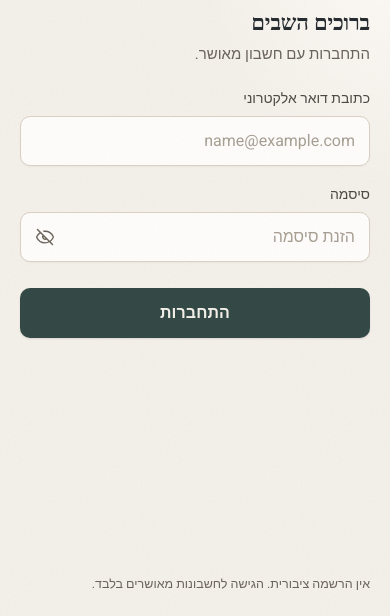
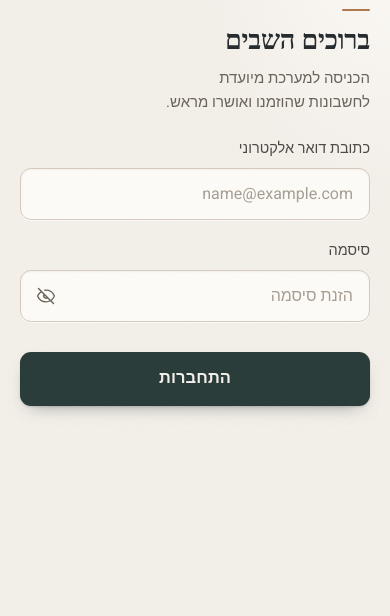
Before and after one commit to 11030520550/hapirsumon-orders, a plain HTML site: page index.html in a window 390 px wide. Shown: the part 228-844 px from the top of the page. Drawn offline with nearby package versions, Linux system fonts and the light colour scheme; a web font is replaced by a local one.

Commit message:
Login: stronger form presence, new slogan and access text, autofill styling
- Slogan: "ניהול חכם. פרסום מדויק." (brand position unchanged)
- Access text "הכניסה למערכת מיועדת לחשבונות שהוזמנו ואושרו מראש." replaces the secondary line;
  the duplicate footnote at the bottom is removed
- Form: 420px column, serif heading under one short copper rule, calmer spacing, 52px warm fields
  with a hint of depth, deeper forest button with a slightly stronger presence; optically centred
- Browser autofill keeps the warm field colour (no blue) and keeps the focus ring
- Eye toggle 40px (44px touch target on phones); fields scroll into view above the on-screen keyboard
- Photograph and split untouched: pixel-identical to 12505d0 at 1440/1280/834/390
- Tests: A11 extended (slogan, access text once, LTR email/password, eye inside field); 73/73 pass

The circular symbol image requested by the owner was not received; the existing mark stays until the file is provided.

Co-Authored-By: Claude Opus 5.5 <noreply@anthropic.com>

```diff
--- a/index.html
+++ b/index.html
@@ -8,7 +8,7 @@
   <link rel="preconnect" href="https://fonts.googleapis.com">
   <link rel="preconnect" href="https://fonts.gstatic.com" crossorigin>
   <link href="https://fonts.googleapis.com/css2?family=Frank+Ruhl+Libre:wght@500;700&family=Heebo:wght@400;500;600;700&display=swap" rel="stylesheet">
-  <link rel="stylesheet" href="styles.css?v=20261117-1">
+  <link rel="stylesheet" href="styles.css?v=20261117-2">
   <script src="https://cdn.jsdelivr.net/npm/@supabase/supabase-js@2"></script>
   <script src="supabase-config.js"></script>
   <script src="app.js?v=20261117-1" defer></script>
@@ -40,12 +40,12 @@
         </svg>
         <span class="auth-brand-text">
           <span class="auth-wordmark">הפרסומון</span>
-          <span class="auth-tagline">הסדר שמאחורי כל גיליון</span>
+          <span class="auth-tagline">ניהול חכם. פרסום מדויק.</span>
         </span>
       </header>
       <div class="auth-body">
         <h1 id="login-title">ברוכים השבים</h1>
-        <p class="auth-lede">התחברות עם חשבון מאושר.</p>
+        <p class="auth-lede">הכניסה למערכת מיועדת לחשבונות שהוזמנו ואושרו מראש.</p>
         <form id="login-form" class="auth-form" aria-describedby="login-message">
           <label class="field-label">כתובת דואר אלקטרוני
             <input name="email" type="email" autocomplete="username" required maxlength="254" placeholder="name@example.com" dir="ltr" spellcheck="false">
@@ -68,7 +68,6 @@
           <button class="button button-ghost" id="auth-sign-out" type="button" hidden>התנתקות מהחשבון</button>
         </div>
       </div>
-      <p class="auth-footnote">אין הרשמה ציבורית. הגישה לחשבונות מאושרים בלבד.</p>
     </section>
     <aside class="auth-visual" aria-hidden="true">
       <!-- The full photograph is shown uncropped; a blurred copy of the same image fills the space around it. -->
--- a/styles.css
+++ b/styles.css
@@ -73,10 +73,12 @@ h1, h2, h3, p { margin-top: 0; }
 
 /* ---------- Auth: 48% sign-in area (right, RTL start) + 52% photograph (left) ---------- */
 .auth-screen { position: fixed; inset: 0; z-index: 10; display: grid; grid-template-columns: 48fr 52fr; overflow-y: auto; background: var(--paper); }
-/* Right panel: brand at the top (RTL start), the form as a quiet column in the middle, one footnote at the bottom.
-   No card and no heavy shadow: the form sits directly on paper so it does not compete with the photograph. */
+/* Right panel: brand at the top (RTL start) and the form as a quiet column in the middle.
+   No card and no heavy shadow: the form sits directly on paper so it does not compete with the photograph.
+   The empty third row mirrors the brand row, so the form is optically centred on the page. */
 .auth-panel { display: grid; grid-template-rows: auto 1fr auto; min-height: 100vh; padding: clamp(24px, 4.5vh, 44px) clamp(24px, 4.2vw, 64px) clamp(20px, 3.5vh, 32px);
   background: radial-gradient(70% 55% at 100% 0%, #FFFDF9 0%, transparent 70%), var(--paper); }
+.auth-panel::after { content: ""; height: 44px; }
 
 /* Brand: mark + wordmark + motto, small and precise. */
 .auth-brand { display: flex; align-items: center; gap: 12px; justify-self: start; }
@@ -85,22 +87,30 @@ h1, h2, h3, p { margin-top: 0; }
 .auth-wordmark { color: var(--ink); font-family: var(--font-serif); font-size: 23px; font-weight: 700; line-height: 1.05; letter-spacing: -.2px; }
 .auth-tagline { color: var(--ink-3); font-size: 12.5px; font-weight: 400; line-height: 1.3; letter-spacing: .01em; }
 
-.auth-body { align-self: center; justify-self: center; width: min(380px, 100%); padding: clamp(28px, 5vh, 56px) 0; }
-.auth-body h1 { margin: 0 0 6px; color: var(--ink); font-size: 24px; font-weight: 600; line-height: 1.25; letter-spacing: -.2px; }
-.auth-lede { margin: 0 0 28px; color: var(--ink-3); font-size: 15px; line-height: 1.55; }
-.auth-form { display: grid; gap: 18px; }
-.auth-form .field-label { gap: 7px; color: var(--ink-2); font-size: 14px; font-weight: 500; }
-.auth-form .field-label input { min-height: 50px; padding: 11px 14px; border: 1px solid #DCD2C5; border-radius: 10px; background: #FFFEFC; color: var(--ink); font-size: 16px; text-align: right;
-  box-shadow: 0 1px 2px rgba(38, 44, 48, .04); transition: border-color .15s, box-shadow .15s, background-color .15s; }
+/* Form column: a serif heading (echoing the wordmark) under one short copper rule — the only ornament. */
+.auth-body { align-self: center; justify-self: center; width: min(420px, 100%); padding: clamp(28px, 5vh, 56px) 0; }
+.auth-body h1 { margin: 0 0 10px; color: var(--ink); font-family: var(--font-serif); font-size: 32px; font-weight: 700; line-height: 1.15; letter-spacing: -.3px; }
+.auth-body h1::before { content: ""; display: block; width: 28px; height: 2px; margin-bottom: 18px; border-radius: 2px; background: #B07A4F; }
+.auth-lede { margin: 0 0 32px; color: var(--ink-3); font-size: 15.5px; line-height: 1.6; text-wrap: balance; }
+.auth-form { display: grid; gap: 20px; }
+.auth-form .field-label { gap: 8px; color: var(--ink-2); font-size: 14.5px; font-weight: 500; }
+.auth-form .field-label input { min-height: 52px; padding: 12px 16px; border: 1px solid #D8CDBE; border-radius: 11px; background: #FFFDF9; color: var(--ink); font-size: 16px; text-align: right;
+  caret-color: var(--forest); scroll-margin-block: 96px;
+  box-shadow: inset 0 1px 2px rgba(38, 44, 48, .05), 0 1px 0 rgba(255, 255, 255, .8); transition: border-color .15s, box-shadow .15s, background-color .15s; }
 .auth-form .field-label input::placeholder { color: #A9A095; }
-.auth-form .field-label input:hover { border-color: #C9BBA9; }
-.auth-form .field-label input:focus { border-color: var(--forest); box-shadow: 0 0 0 3px rgba(52, 74, 70, .14); outline: 0; }
+.auth-form .field-label input:hover { border-color: #C6B7A4; }
+.auth-form .field-label input:focus { border-color: var(--forest); background: #FFFEFC; box-shadow: 0 0 0 3px rgba(52, 74, 70, .15); outline: 0; }
 .auth-form .field-label input:read-only { color: var(--ink-3); background: var(--paper); }
+/* Browser autofill: keep the warm field colour instead of the default blue, and keep the focus ring visible. */
+.auth-form .field-label input:-webkit-autofill,
+.auth-form .field-label input:-webkit-autofill:hover { -webkit-text-fill-color: var(--ink); caret-color: var(--forest);
+  box-shadow: inset 0 0 0 1000px #FBF6EE, inset 0 1px 2px rgba(38, 44, 48, .05); transition: background-color 9999s ease-out 0s; }
+.auth-form .field-label input:-webkit-autofill:focus { border-color: var(--forest); box-shadow: inset 0 0 0 1000px #FBF6EE, 0 0 0 3px rgba(52, 74, 70, .15); }
 
 /* Password visibility: an eye icon on the left (RTL end). Hidden password -> crossed eye; visible -> open eye. */
 .password-field { position: relative; display: block; }
-.password-field input { padding-left: 52px !important; }
-.password-toggle { position: absolute; top: 50%; left: 6px; display: grid; place-items: center; width: 38px; height: 38px; padding: 0; border: 0; border-radius: 8px;
+.password-field input { padding-left: 54px !important; }
+.password-toggle { position: absolute; top: 50%; left: 6px; display: grid; place-items: center; width: 40px; height: 40px; padding: 0; border: 0; border-radius: 9px;
   color: var(--ink-3); background: transparent; transform: translateY(-50%); transition: color .15s, background-color .15s; }
 .password-toggle:hover { color: var(--forest); background: var(--forest-tint); }
 .password-toggle:focus-visible { outline: 2px solid var(--focus); outline-offset: 1px; color: var(--forest); }
@@ -116,19 +126,18 @@ h1, h2, h3, p { margin-top: 0; }
 .auth-status[data-tone="info"]::before { background: var(--forest); animation: auth-pulse 1.2s ease-in-out infinite; }
 .auth-status[data-tone="success"] { color: var(--ok-fg); background: var(--ok-bg); }
 .auth-status[data-tone="error"] { color: var(--bad-fg); background: var(--bad-bg); }
-.auth-form .auth-submit { position: relative; width: 100%; min-height: 50px; margin-top: 8px; border: 0; border-radius: 10px; color: var(--paper); background: var(--forest);
-  font-size: 16px; font-weight: 600; letter-spacing: .1px; box-shadow: 0 1px 2px rgba(38, 44, 48, .12); transition: background-color .15s, box-shadow .15s, transform .1s; }
-.auth-form .auth-submit:hover:not(:disabled) { background: var(--forest-hover); box-shadow: 0 4px 12px -4px rgba(52, 74, 70, .45); }
+.auth-form .auth-submit { position: relative; width: 100%; min-height: 54px; margin-top: 10px; border: 0; border-radius: 11px; color: var(--paper); background: var(--forest-hover);
+  font-size: 16.5px; font-weight: 600; letter-spacing: .1px; box-shadow: 0 1px 2px rgba(38, 44, 48, .14), 0 8px 18px -10px rgba(42, 61, 58, .55); transition: background-color .15s, box-shadow .15s, transform .1s; }
+.auth-form .auth-submit:hover:not(:disabled) { background: #22322F; box-shadow: 0 1px 2px rgba(38, 44, 48, .14), 0 10px 22px -10px rgba(42, 61, 58, .65); }
 .auth-form .auth-submit:focus-visible { outline: 2px solid var(--focus); outline-offset: 3px; }
 .auth-form .auth-submit:active:not(:disabled) { transform: translateY(1px); }
 .auth-submit.is-loading:disabled { cursor: progress; opacity: 1; }
 .auth-submit:not(.is-loading):disabled { cursor: not-allowed; opacity: .55; box-shadow: none; }
 .auth-spinner { display: none; width: 18px; height: 18px; border: 2px solid rgba(245, 241, 235, .35); border-top-color: var(--paper); border-radius: 50%; animation: auth-spin .8s linear infinite; }
 .auth-submit.is-loading .auth-spinner { display: inline-block; }
-.auth-submit.is-loading { background: var(--forest-hover); }
+.auth-submit.is-loading { background: #22322F; }
 .auth-secondary-actions { display: flex; flex-wrap: wrap; gap: 10px; margin-top: 14px; }
 .auth-secondary-actions:not(:has(button:not([hidden]))) { display: none; }
-.auth-footnote { justify-self: start; margin: 0; color: var(--ink-3); font-size: 12.5px; line-height: 1.5; }
 #run-local-import:disabled { cursor: not-allowed; opacity: .55; }
 @keyframes auth-spin { to { transform: rotate(360deg); } }
 @keyframes auth-pulse { 50% { opacity: .35; } }
@@ -467,10 +476,10 @@ button.desk-item:hover { background: #F7F2EA; }
   .auth-photo { position: absolute; inset: 0; height: 100%; max-height: none; aspect-ratio: auto; object-position: 50% 62%; -webkit-mask-image: none; mask-image: none; }
   .auth-visual::after { background: linear-gradient(0deg, rgba(31, 42, 39, .18) 0%, rgba(31, 42, 39, 0) 22%); }
   .auth-panel { grid-row: 2; min-height: 0; padding: 28px clamp(20px, 6vw, 48px) 32px; grid-template-rows: auto auto 1fr; }
-  /* Narrow screens: brand, form and note share one column, so the logo sits right above the form. */
-  .auth-brand, .auth-body, .auth-footnote { justify-self: center; width: min(380px, 100%); }
+  /* Narrow screens: brand and form share one column, so the logo sits right above the form. */
+  .auth-brand, .auth-body { justify-self: center; width: min(420px, 100%); }
   .auth-body { align-self: start; padding: 32px 0 28px; }
-  .auth-footnote { align-self: end; }
+  .auth-panel::after { display: none; }
 }
 @media (max-width: 760px) {
   .sidebar, .business-preview-shell .sidebar { position: sticky; top: 0; z-index: 3; width: 100%; height: auto; padding: 10px 12px 8px; border-left: 0; border-bottom: 1px solid var(--line); }
@@ -529,8 +538,10 @@ button.desk-item:hover { background: #F7F2EA; }
   .auth-mark { width: 36px; height: 36px; }
   .auth-wordmark { font-size: 21px; }
   .auth-body { padding: 26px 0 24px; }
-  .auth-body h1 { font-size: 22px; }
-  .auth-lede { margin-bottom: 22px; }
+  .auth-body h1 { font-size: 27px; }
+  .auth-body h1::before { margin-bottom: 14px; }
+  .auth-lede { margin-bottom: 24px; font-size: 15px; }
+  .password-toggle { width: 44px; height: 44px; left: 4px; }
 }
 @media (max-width: 380px) {
   .quick-actions { grid-template-columns: 1fr; }
```
Also changed, not shown: testing/browser/runner-v3.html (+5 -1 lines).
